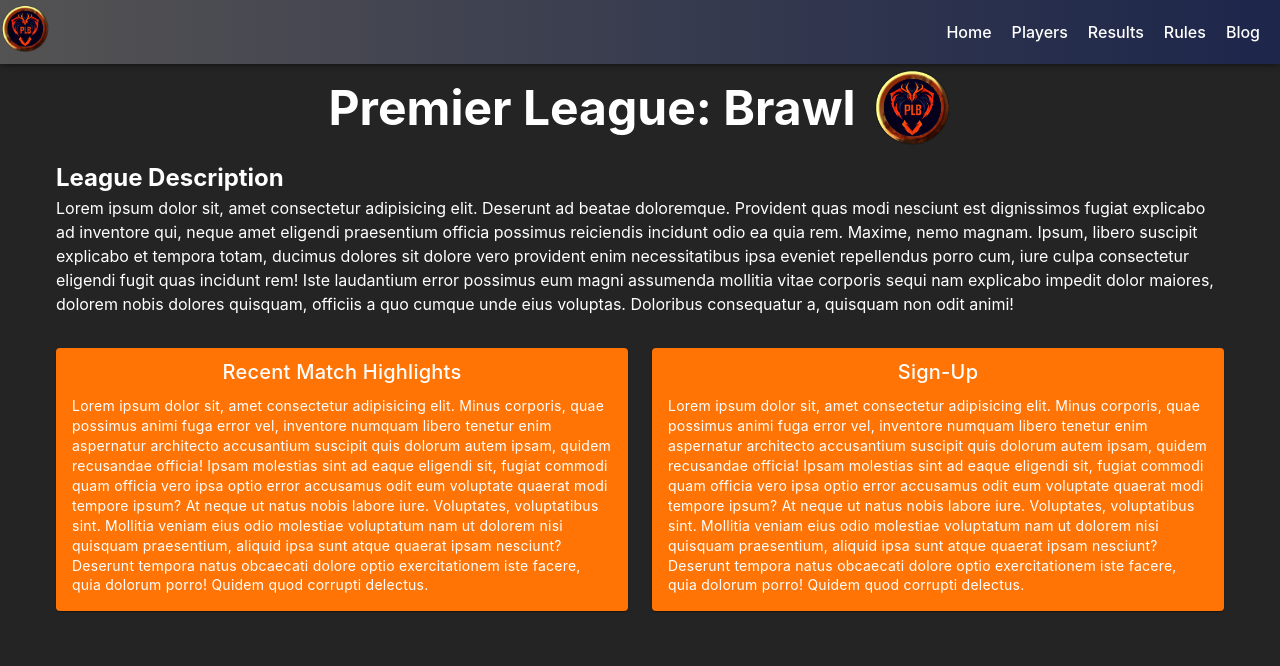
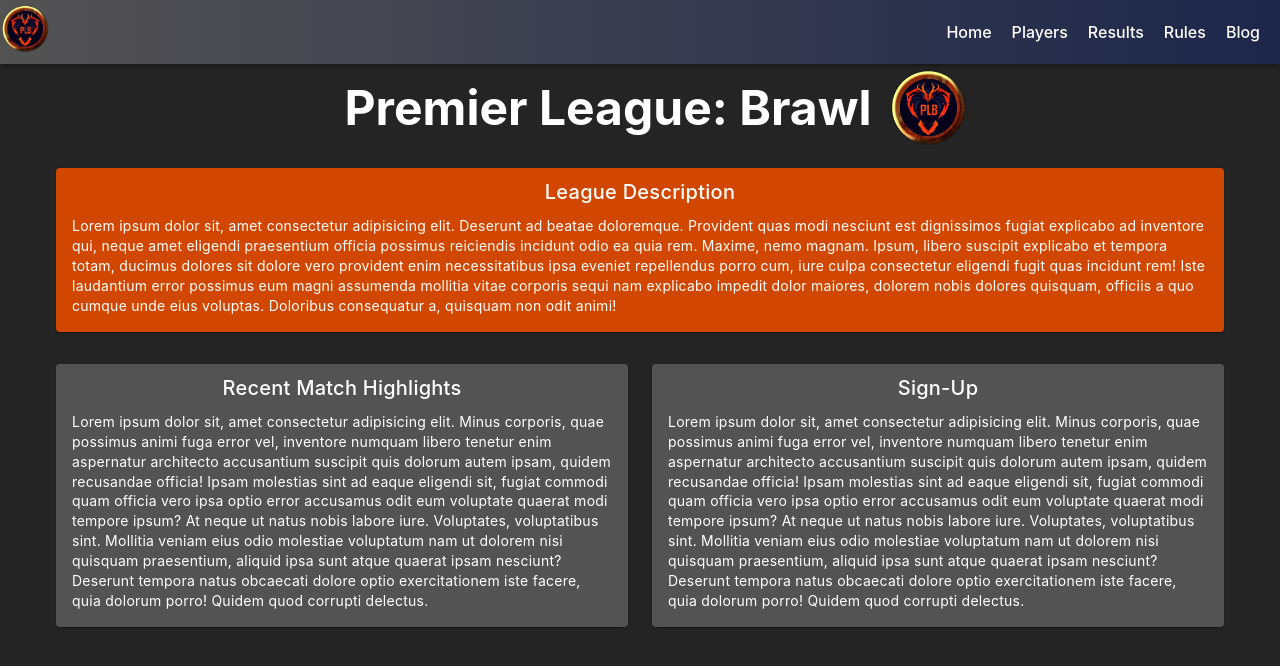
Before and after one commit to nicholasjperry/plb-ui, a Vue app: page / in a window 1280 px wide. Shown: the top 666 px of the page. Built offline with nearby package versions, Linux system fonts and the light colour scheme.

Commit message:
consolidating card styles; centering home header

```diff
--- a/src/App.vue
+++ b/src/App.vue
@@ -16,7 +16,7 @@
 // Color Palette:
 // #1d264b Blue - main bg/accent
 // #f72707 Red - use for highlights, buttons, emphasis
-// #ff7405 Orange - secondary accent or call-to-action like sign up
+// #ff7405 / #d24700 Orange - secondary accent or call-to-action like sign up
 // #f0a855 Gold - borders, dividers, special messages
 // #545353 Gray - neutral bg color
 // #fff White - white text will most likely be the winner
@@ -64,4 +64,13 @@ h1 {
     font-size: 3rem;
     text-align: center;
 }
+
+.v-card-title {
+    color: #fff;
+    text-align: center;;
+}
+
+.v-card-text {
+    color: #fff;
+}
 </style>
--- a/src/components/HomeComponent.vue
+++ b/src/components/HomeComponent.vue
@@ -1,25 +1,22 @@
 <template lang="pug">
     VContainer.v-container
         VRow(style="align-items: center; justify-content: center")
-            h1.me-4 Premier League: Brawl
+            h1.ms-8.me-4 Premier League: Brawl
             img(src="../assets/logo.webp" height="80" width="80")
         VRow
             VCol
-                h2(style="color: #fff") League Description
-                p(style="color:#fff") Lorem ipsum dolor sit, amet consectetur adipisicing elit. Deserunt ad beatae doloremque. Provident quas modi nesciunt est dignissimos fugiat explicabo ad inventore qui, neque amet eligendi praesentium officia possimus reiciendis incidunt odio ea quia rem. Maxime, nemo magnam. Ipsum, libero suscipit explicabo et tempora totam, ducimus dolores sit dolore vero provident enim necessitatibus ipsa eveniet repellendus porro cum, iure culpa consectetur eligendi fugit quas incidunt rem! Iste laudantium error possimus eum magni assumenda mollitia vitae corporis sequi nam explicabo impedit dolor maiores, dolorem nobis dolores quisquam, officiis a quo cumque unde eius voluptas. Doloribus consequatur a, quisquam non odit animi!
+                VCard.v-card(color="#d24700")
+                    VCardTitle.v-card-title League Description
+                    VCardText.v-card-text Lorem ipsum dolor sit, amet consectetur adipisicing elit. Deserunt ad beatae doloremque. Provident quas modi nesciunt est dignissimos fugiat explicabo ad inventore qui, neque amet eligendi praesentium officia possimus reiciendis incidunt odio ea quia rem. Maxime, nemo magnam. Ipsum, libero suscipit explicabo et tempora totam, ducimus dolores sit dolore vero provident enim necessitatibus ipsa eveniet repellendus porro cum, iure culpa consectetur eligendi fugit quas incidunt rem! Iste laudantium error possimus eum magni assumenda mollitia vitae corporis sequi nam explicabo impedit dolor maiores, dolorem nobis dolores quisquam, officiis a quo cumque unde eius voluptas. Doloribus consequatur a, quisquam non odit animi!
         VRow
             VCol(cols="6")
-                VCard.v-card(
-                    color="#ff7405"
-                )
-                    VCardTitle(style="text-align: center") Recent Match Highlights
-                    VCardText(style="color: #fff") Lorem ipsum dolor sit, amet consectetur adipisicing elit. Minus corporis, quae possimus animi fuga error vel, inventore numquam libero tenetur enim aspernatur architecto accusantium suscipit quis dolorum autem ipsam, quidem recusandae officia! Ipsam molestias sint ad eaque eligendi sit, fugiat commodi quam officia vero ipsa optio error accusamus odit eum voluptate quaerat modi tempore ipsum? At neque ut natus nobis labore iure. Voluptates, voluptatibus sint. Mollitia veniam eius odio molestiae voluptatum nam ut dolorem nisi quisquam praesentium, aliquid ipsa sunt atque quaerat ipsam nesciunt? Deserunt tempora natus obcaecati dolore optio exercitationem iste facere, quia dolorum porro! Quidem quod corrupti delectus.
+                VCard.v-card(color="#545353")
+                    VCardTitle.v-card-title Recent Match Highlights
+                    VCardText.v-card-text Lorem ipsum dolor sit, amet consectetur adipisicing elit. Minus corporis, quae possimus animi fuga error vel, inventore numquam libero tenetur enim aspernatur architecto accusantium suscipit quis dolorum autem ipsam, quidem recusandae officia! Ipsam molestias sint ad eaque eligendi sit, fugiat commodi quam officia vero ipsa optio error accusamus odit eum voluptate quaerat modi tempore ipsum? At neque ut natus nobis labore iure. Voluptates, voluptatibus sint. Mollitia veniam eius odio molestiae voluptatum nam ut dolorem nisi quisquam praesentium, aliquid ipsa sunt atque quaerat ipsam nesciunt? Deserunt tempora natus obcaecati dolore optio exercitationem iste facere, quia dolorum porro! Quidem quod corrupti delectus.
             VCol(cols="6")
-                VCard.v-card(
-                    color="#ff7405"
-                )
-                    VCardTitle(style="text-align: center") Sign-Up
-                    VCardText(style="color: #fff") Lorem ipsum dolor sit, amet consectetur adipisicing elit. Minus corporis, quae possimus animi fuga error vel, inventore numquam libero tenetur enim aspernatur architecto accusantium suscipit quis dolorum autem ipsam, quidem recusandae officia! Ipsam molestias sint ad eaque eligendi sit, fugiat commodi quam officia vero ipsa optio error accusamus odit eum voluptate quaerat modi tempore ipsum? At neque ut natus nobis labore iure. Voluptates, voluptatibus sint. Mollitia veniam eius odio molestiae voluptatum nam ut dolorem nisi quisquam praesentium, aliquid ipsa sunt atque quaerat ipsam nesciunt? Deserunt tempora natus obcaecati dolore optio exercitationem iste facere, quia dolorum porro! Quidem quod corrupti delectus.
+                VCard.v-card(color="#545353")
+                    VCardTitle.v-card-title Sign-Up
+                    VCardText.v-card-text Lorem ipsum dolor sit, amet consectetur adipisicing elit. Minus corporis, quae possimus animi fuga error vel, inventore numquam libero tenetur enim aspernatur architecto accusantium suscipit quis dolorum autem ipsam, quidem recusandae officia! Ipsam molestias sint ad eaque eligendi sit, fugiat commodi quam officia vero ipsa optio error accusamus odit eum voluptate quaerat modi tempore ipsum? At neque ut natus nobis labore iure. Voluptates, voluptatibus sint. Mollitia veniam eius odio molestiae voluptatum nam ut dolorem nisi quisquam praesentium, aliquid ipsa sunt atque quaerat ipsam nesciunt? Deserunt tempora natus obcaecati dolore optio exercitationem iste facere, quia dolorum porro! Quidem quod corrupti delectus.
 </template>
 
 <script setup lang="ts">
```
